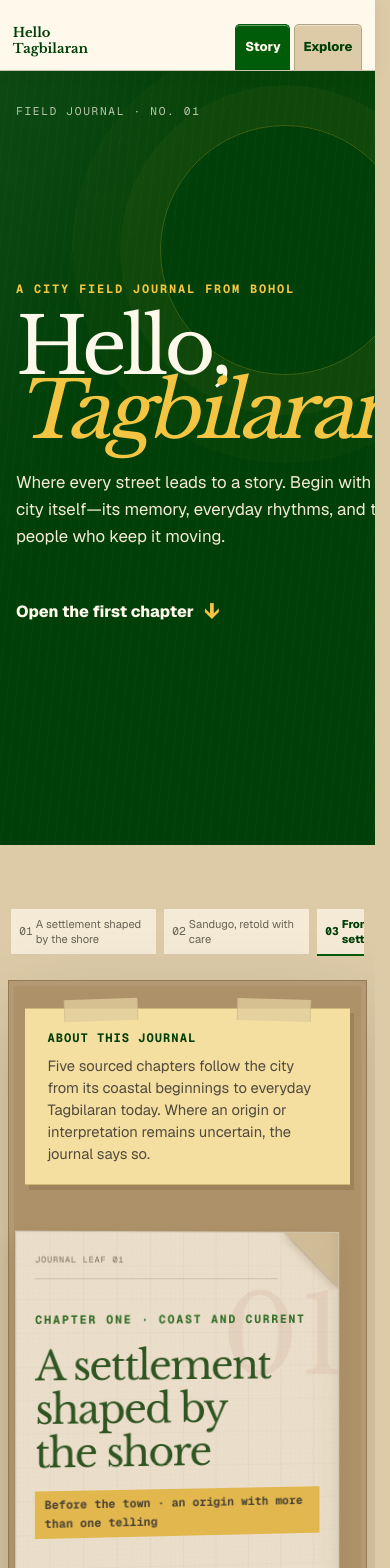
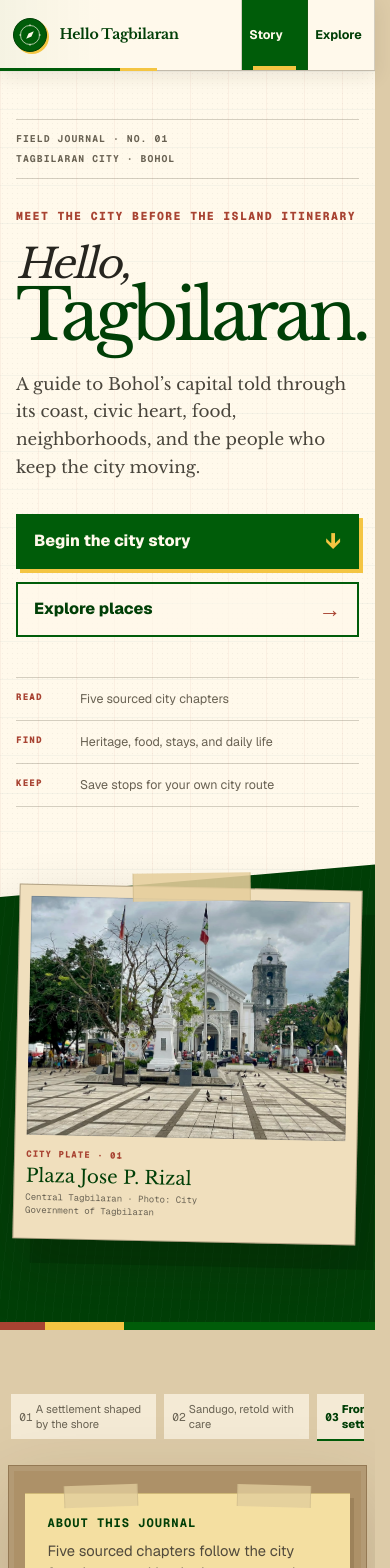
Before and after one commit to Kikypochiki/hello-tagbilaran, a Next.js app: page / in a window 390 px wide. Shown: the top 1568 px of the page. Built offline with nearby package versions, Linux system fonts and the light colour scheme.

Commit message:
feat: redesign header and journal cover

```diff
--- a/app/globals.css
+++ b/app/globals.css
@@ -194,34 +194,52 @@ h3 {
   z-index: 100;
   top: 0;
   padding-inline: var(--space-page);
-  background: var(--paper-light);
-  border-bottom: 1px solid rgba(65, 54, 34, 0.28);
-  box-shadow: 0 3px 14px rgba(49, 39, 19, 0.08);
+  background-color: var(--paper-light);
+  background-image: linear-gradient(90deg, rgb(0 92 9 / 4%), transparent 28%);
+  border-bottom: 1px solid rgba(65, 54, 34, 0.32);
+  box-shadow: 0 5px 18px rgba(49, 39, 19, 0.1);
+}
+
+.site-header::after {
+  position: absolute;
+  right: 0;
+  bottom: -1px;
+  left: 0;
+  height: 3px;
+  content: "";
+  pointer-events: none;
+  background: linear-gradient(90deg, var(--heritage-green) 0 32%, var(--sunlight-yellow) 32% 42%, transparent 42%);
 }
 
 .site-header__inner {
-  display: flex;
-  align-items: flex-end;
-  justify-content: space-between;
+  display: grid;
+  grid-template-columns: auto minmax(220px, 1fr) auto;
+  align-items: center;
   max-width: var(--content-width);
   min-height: 78px;
   margin-inline: auto;
-  gap: 2rem;
+  gap: clamp(1.5rem, 4vw, 4rem);
 }
 
 .brand {
   display: flex;
   align-items: center;
-  min-height: 58px;
+  min-height: 60px;
   color: var(--heritage-green-dark);
   text-decoration: none;
-  gap: 0.7rem;
+  gap: 0.8rem;
 }
 
 .brand-mark {
-  width: 38px;
-  height: 38px;
+  width: 42px;
+  height: 42px;
   flex: 0 0 auto;
+  padding: 0.28rem;
+  color: var(--paper-light);
+  background: var(--heritage-green);
+  border: 1px solid var(--heritage-green-dark);
+  border-radius: 50%;
+  box-shadow: 3px 3px 0 var(--sunlight-yellow);
 }
 
 .brand strong,
@@ -231,50 +249,118 @@ h3 {
 
 .brand strong {
   font-family: var(--font-serif), Georgia, serif;
-  font-size: clamp(1rem, 2vw, 1.22rem);
-  line-height: 1.2;
+  font-size: clamp(1.02rem, 1.8vw, 1.3rem);
+  letter-spacing: -0.025em;
+  line-height: 1.1;
 }
 
 .brand small {
-  margin-top: 0.1rem;
+  margin-top: 0.2rem;
   color: var(--ink-muted);
   font-family: var(--font-mono), monospace;
-  font-size: 0.65rem;
+  font-size: 0.58rem;
+  letter-spacing: 0.1em;
+  text-transform: uppercase;
+}
+
+.site-header__descriptor {
+  display: grid;
+  justify-self: start;
+  max-width: 390px;
+  margin: 0;
+  padding-left: clamp(1.2rem, 3vw, 2.5rem);
+  color: var(--ink-muted);
+  border-left: 1px solid var(--rule);
+  font-size: 0.75rem;
+  line-height: 1.35;
+}
+
+.site-header__descriptor span {
+  color: var(--heritage-green);
+  font-family: var(--font-mono), monospace;
+  font-size: 0.58rem;
+  font-weight: 750;
   letter-spacing: 0.12em;
   text-transform: uppercase;
 }
 
-.paper-tabs {
+.site-nav {
   display: flex;
-  align-items: flex-end;
-  gap: 0.35rem;
-}
-
-.paper-tab {
+  align-self: stretch;
+  align-items: stretch;
+  border-inline: 1px solid var(--rule);
+}
+
+.site-nav__link {
+  position: relative;
   display: inline-flex;
   align-items: center;
-  justify-content: center;
-  min-width: 96px;
-  min-height: 48px;
-  padding: 0.65rem 1.2rem;
+  min-width: 122px;
+  min-height: 58px;
+  padding: 0.7rem 1rem;
   color: var(--heritage-green-dark);
-  background: var(--paper-deep);
-  border: 1px solid rgba(56, 50, 37, 0.26);
-  border-bottom: 0;
-  border-radius: 5px 5px 0 0;
-  font-weight: 720;
+  background: transparent;
+  border-right: 1px solid var(--rule);
   text-decoration: none;
-  box-shadow: inset 0 1px rgba(255, 255, 255, 0.4);
-}
-
-.paper-tab:hover {
-  background: #ead9b7;
-}
-
-.paper-tab[data-active] {
+  gap: 0.7rem;
+}
+
+.site-nav__link:last-child {
+  border-right: 0;
+}
+
+.site-nav__link:hover {
+  background: rgb(221 203 168 / 48%);
+}
+
+.site-nav__link[data-active] {
   color: var(--paper-light);
   background: var(--heritage-green);
-  border-color: var(--heritage-green);
+}
+
+.site-nav__link[data-active]::after {
+  position: absolute;
+  right: 0.7rem;
+  bottom: 0;
+  left: 0.7rem;
+  height: 4px;
+  content: "";
+  background: var(--sunlight-yellow);
+}
+
+.site-nav__number {
+  color: var(--sandugo-red);
+  font-family: var(--font-mono), monospace;
+  font-size: 0.58rem;
+  font-weight: 750;
+}
+
+.site-nav__link[data-active] .site-nav__number {
+  color: var(--sunlight-yellow);
+}
+
+.site-nav__link small,
+.site-nav__link strong {
+  display: block;
+}
+
+.site-nav__link small {
+  color: var(--ink-muted);
+  font-family: var(--font-mono), monospace;
+  font-size: 0.52rem;
+  letter-spacing: 0.12em;
+  line-height: 1;
+  text-transform: uppercase;
+}
+
+.site-nav__link strong {
+  margin-top: 0.2rem;
+  font-size: 0.86rem;
+  line-height: 1;
+}
+
+.site-nav__link[data-active] small {
+  color: rgb(255 249 235 / 72%);
 }
 
 .site-footer {
@@ -393,103 +479,295 @@ h3 {
 
 .journal-cover {
   position: relative;
-  display: grid;
+  display: block;
   min-height: calc(100svh - 78px);
-  place-items: center;
   overflow: hidden;
-  padding: clamp(5rem, 10vw, 8rem) var(--space-page);
-  color: var(--paper-light);
+  padding: clamp(3.5rem, 7vw, 7rem) var(--space-page) clamp(5rem, 8vw, 8rem);
+  color: var(--ink);
+  background-color: var(--paper-light);
+  background-image: linear-gradient(90deg, rgb(168 67 50 / 5%) 1px, transparent 1px),
+    linear-gradient(rgb(71 122 134 / 5%) 1px, transparent 1px),
+    radial-gradient(rgb(56 47 31 / 5%) 0.6px, transparent 0.6px);
+  background-size: 38px 38px, 38px 38px, 5px 5px;
+  isolation: isolate;
+}
+
+.journal-cover::before {
+  position: absolute;
+  z-index: 0;
+  top: 0;
+  right: 0;
+  bottom: 0;
+  width: 41%;
+  content: "";
   background-color: var(--heritage-green-dark);
-  background-image: linear-gradient(115deg, rgba(255, 255, 255, 0.055), transparent 35%),
-    repeating-linear-gradient(96deg, rgba(255, 255, 255, 0.018) 0 1px, transparent 1px 9px);
-  isolation: isolate;
+  background-image: repeating-linear-gradient(96deg, rgb(255 255 255 / 2%) 0 1px, transparent 1px 9px);
+  clip-path: polygon(15% 0, 100% 0, 100% 100%, 0 100%);
 }
 
 .journal-cover::after {
   position: absolute;
+  z-index: 4;
+  right: 0;
+  bottom: 0;
+  left: 0;
+  height: 8px;
+  content: "";
+  background: linear-gradient(90deg, var(--sandugo-red) 0 12%, var(--sunlight-yellow) 12% 33%, var(--heritage-green) 33%);
+}
+
+.journal-cover__layout {
+  position: relative;
   z-index: 2;
-  right: 0;
-  bottom: -1px;
-  left: 0;
-  height: 44px;
-  background: var(--paper);
-  clip-path: polygon(0 56%, 8% 34%, 20% 68%, 33% 32%, 48% 58%, 64% 30%, 78% 63%, 90% 36%, 100% 54%, 100% 100%, 0 100%);
+  display: grid;
+  grid-template-columns: minmax(0, 1.05fr) minmax(360px, 0.95fr);
+  align-items: center;
+  width: min(var(--content-width), 100%);
+  min-height: min(760px, calc(100svh - 12rem));
+  margin-inline: auto;
+  gap: clamp(3rem, 7vw, 8rem);
 }
 
 .journal-cover__content {
-  position: relative;
-  z-index: 3;
-  width: min(850px, 100%);
-  text-align: center;
+  min-width: 0;
 }
 
 .journal-cover .kicker {
-  color: var(--sunlight-yellow);
+  margin: clamp(2rem, 5vw, 4rem) 0 0;
+  color: var(--sandugo-red);
+  font-family: var(--font-mono), monospace;
+  font-size: 0.72rem;
+  font-weight: 750;
+  letter-spacing: 0.12em;
+  text-transform: uppercase;
 }
 
 .journal-cover h1 {
-  margin: 1rem 0 1.6rem;
-  font-size: clamp(4rem, 11vw, 9.7rem);
+  max-width: 820px;
+  margin: 1.2rem 0 1.5rem;
+  color: var(--heritage-green-dark);
+  font-size: clamp(4rem, 8.5vw, 8rem);
   font-weight: 400;
-  letter-spacing: -0.055em;
-  line-height: 0.82;
+  letter-spacing: -0.065em;
+  line-height: 0.88;
 }
 
 .journal-cover h1 span {
   display: block;
-  color: var(--sunlight-yellow);
+  color: var(--ink);
+  font-size: 0.58em;
   font-style: italic;
+  letter-spacing: -0.045em;
+  line-height: 1;
 }
 
 .journal-cover__dek {
-  max-width: 650px;
-  margin: 0 auto 2.4rem;
-  color: #f4ead6;
-  font-size: clamp(1.05rem, 2.3vw, 1.35rem);
-}
-
-.cover-scroll {
+  max-width: 58ch;
+  margin: 0;
+  color: #49453c;
+  font-family: var(--font-serif), Georgia, serif;
+  font-size: clamp(1.05rem, 1.7vw, 1.3rem);
+  line-height: 1.65;
+}
+
+.journal-cover__actions {
+  display: flex;
+  flex-wrap: wrap;
+  align-items: center;
+  margin-top: 2rem;
+  gap: 0.8rem;
+}
+
+.cover-scroll,
+.cover-explore {
   display: inline-flex;
   align-items: center;
-  min-height: 48px;
+  min-height: 52px;
+  padding: 0.8rem 1rem;
+  font-weight: 760;
+  text-decoration: none;
+  gap: 0.75rem;
+}
+
+.cover-scroll {
   color: var(--paper-light);
-  gap: 0.65rem;
-  font-weight: 720;
-}
-
-.cover-scroll span {
+  background: var(--heritage-green);
+  border: 2px solid var(--heritage-green);
+  box-shadow: 4px 4px 0 var(--sunlight-yellow);
+}
+
+.cover-scroll:hover {
+  background: var(--heritage-green-dark);
+}
+
+.cover-explore {
+  color: var(--heritage-green-dark);
+  background: rgb(255 249 235 / 64%);
+  border: 2px solid var(--heritage-green);
+}
+
+.cover-explore:hover {
+  background: var(--paper-deep);
+}
+
+.cover-scroll span,
+.cover-explore span {
   color: var(--sunlight-yellow);
   font-size: 1.4rem;
+  line-height: 1;
+}
+
+.cover-explore span {
+  color: var(--sandugo-red);
 }
 
 .journal-cover__registration {
+  display: flex;
+  justify-content: space-between;
+  padding: 0.7rem 0;
+  color: var(--ink-muted);
+  border-block: 1px solid var(--rule);
+  font-family: var(--font-mono), monospace;
+  font-size: 0.61rem;
+  font-weight: 700;
+  letter-spacing: 0.11em;
+  text-transform: uppercase;
+}
+
+.journal-cover__index {
+  display: grid;
+  grid-template-columns: repeat(3, minmax(0, 1fr));
+  margin: clamp(2.5rem, 5vw, 4rem) 0 0;
+  padding: 0;
+  border-block: 1px solid var(--rule);
+}
+
+.journal-cover__index div {
+  padding: 1rem 0.9rem 1rem 0;
+  border-right: 1px solid var(--rule);
+}
+
+.journal-cover__index div + div {
+  padding-left: 0.9rem;
+}
+
+.journal-cover__index div:last-child {
+  border-right: 0;
+}
+
+.journal-cover__index dt {
+  color: var(--sandugo-red);
+  font-family: var(--font-mono), monospace;
+  font-size: 0.58rem;
+  font-weight: 800;
+  letter-spacing: 0.12em;
+  text-transform: uppercase;
+}
+
+.journal-cover__index dd {
+  margin: 0.35rem 0 0;
+  color: var(--ink-muted);
+  font-size: 0.78rem;
+  line-height: 1.45;
+}
+
+.journal-cover__postcard {
+  position: relative;
+  width: min(590px, 100%);
+  margin: 0;
+  padding: clamp(0.7rem, 1.5vw, 1rem) clamp(0.7rem, 1.5vw, 1rem) 1.35rem;
+  color: var(--ink);
+  background: #f0dfbd;
+  border: 1px solid rgb(58 48 30 / 36%);
+  box-shadow: 18px 24px 0 rgb(0 38 4 / 35%), 0 28px 60px rgb(29 24 14 / 24%);
+  transform: rotate(1.2deg);
+}
+
+.journal-cover__postcard::before {
   position: absolute;
-  z-index: 2;
-  top: 2rem;
-  left: var(--space-page);
-  color: rgba(255, 249, 235, 0.72);
-  font-family: var(--font-mono), monospace;
-  font-size: 0.7rem;
-  letter-spacing: 0.15em;
+  z-index: 3;
+  top: -15px;
+  left: 50%;
+  width: 118px;
+  height: 28px;
+  content: "";
+  background: rgb(230 207 157 / 88%);
+  border-inline: 1px solid rgb(84 72 42 / 12%);
+  transform: translateX(-50%) rotate(-2deg);
+}
+
+.journal-cover__photo {
+  position: relative;
+  overflow: hidden;
+  background: #cfc4aa;
+  aspect-ratio: 4 / 3;
+}
+
+.journal-cover__photo::after {
+  position: absolute;
+  inset: 0;
+  content: "";
+  pointer-events: none;
+  box-shadow: inset 0 0 0 1px rgb(38 37 31 / 18%);
+  mix-blend-mode: multiply;
+}
+
+.journal-cover__photo img {
+  display: block;
+  width: 100%;
+  height: 100%;
+  object-fit: cover;
+  filter: saturate(0.88) contrast(1.03);
+}
+
+.journal-cover__postcard figcaption {
+  display: grid;
+  margin-top: 0.8rem;
+  font-family: var(--font-mono), monospace;
+  line-height: 1.45;
+  gap: 0.1rem;
+}
+
+.journal-cover__postcard figcaption > span:first-child {
+  color: var(--sandugo-red);
+  font-size: 0.56rem;
+  font-weight: 800;
+  letter-spacing: 0.12em;
+  text-transform: uppercase;
+}
+
+.journal-cover__postcard figcaption strong {
+  color: var(--heritage-green-dark);
+  font-family: var(--font-serif), Georgia, serif;
+  font-size: clamp(1.15rem, 2vw, 1.45rem);
+  font-weight: 400;
+}
+
+.journal-cover__postcard figcaption > span:last-child {
+  max-width: 72%;
+  color: var(--ink-muted);
+  font-size: 0.56rem;
 }
 
 .journal-cover__postmark {
   position: absolute;
-  z-index: 2;
-  right: clamp(1.5rem, 7vw, 7rem);
-  bottom: clamp(4rem, 8vw, 7rem);
+  z-index: 4;
+  right: -1.2rem;
+  bottom: -1.4rem;
   display: grid;
-  width: 142px;
-  height: 142px;
-  color: rgba(255, 249, 235, 0.58);
+  width: 112px;
+  height: 112px;
+  color: var(--heritage-green);
+  background: rgb(255 249 235 / 88%);
   border: 2px solid currentColor;
   border-radius: 50%;
   place-content: center;
   text-align: center;
   transform: rotate(-8deg);
   font-family: var(--font-mono), monospace;
-  font-size: 0.68rem;
-  letter-spacing: 0.12em;
+  font-size: 0.56rem;
+  font-weight: 750;
+  letter-spacing: 0.1em;
 }
 
 .journal-cover__postmark::before,
@@ -503,24 +781,11 @@ h3 {
 }
 
 .journal-cover__postmark::before {
-  top: 45px;
+  top: 35px;
 }
 
 .journal-cover__postmark::after {
-  bottom: 45px;
-}
-
-.journal-cover__sun {
-  position: absolute;
-  z-index: 1;
-  top: 7%;
-  right: -9vw;
-  width: clamp(250px, 40vw, 620px);
-  aspect-ratio: 1;
-  border: 1px solid rgba(244, 197, 66, 0.24);
-  border-radius: 50%;
-  box-shadow: 0 0 0 40px rgba(244, 197, 66, 0.035),
-    0 0 0 88px rgba(244, 197, 66, 0.025);
+  bottom: 35px;
 }
 
 .story-layout {
@@ -1708,28 +1973,43 @@ h3 {
   }
 
   .site-header__inner {
+    grid-template-columns: minmax(0, 1fr) auto;
     min-height: 70px;
     gap: 0.5rem;
   }
 
+  .site-header__descriptor {
+    display: none;
+  }
+
+  .brand {
+    min-width: 0;
+  }
+
   .brand-mark {
-    width: 32px;
-    height: 32px;
+    width: 34px;
+    height: 34px;
+    box-shadow: 2px 2px 0 var(--sunlight-yellow);
   }
 
   .brand small {
+    font-size: 0.49rem;
+  }
+
+  .site-nav {
+    flex: 0 0 auto;
+    margin-right: -0.8rem;
+  }
+
+  .site-nav__link {
+    min-width: 88px;
+    min-height: 54px;
+    padding: 0.55rem 0.7rem;
+    gap: 0.4rem;
+  }
+
+  .site-nav__number {
     display: none;
-  }
-
-  .paper-tabs {
-    flex: 0 0 auto;
-    gap: 0.2rem;
-  }
-
-  .paper-tab {
-    min-width: auto;
-    min-height: 46px;
-    padding: 0.55rem 0.8rem;
   }
 
   .site-footer {
@@ -1742,33 +2022,48 @@ h3 {
 
   .journal-cover {
     min-height: calc(100svh - 70px);
-    place-items: center start;
-    text-align: left;
-  }
-
-  .journal-cover__content {
-    text-align: left;
-  }
-
-  .journal-cover__dek {
-    margin-inline: 0;
+    padding: 3rem 1rem 5.5rem;
+  }
+
+  .journal-cover::before {
+    top: auto;
+    width: 100%;
+    height: 37%;
+    clip-path: polygon(0 7%, 100% 0, 100% 100%, 0 100%);
+  }
+
+  .journal-cover__layout {
+    grid-template-columns: 1fr;
+    min-height: 0;
+    gap: 5rem;
+  }
+
+  .journal-cover .kicker {
+    margin-top: 1.75rem;
+  }
+
+  .journal-cover h1 {
+    font-size: clamp(4rem, 15vw, 6.7rem);
+  }
+
+  .journal-cover__postcard {
+    justify-self: center;
   }
 
   .journal-cover__postmark {
-    right: 1.2rem;
-    bottom: 3.5rem;
-    width: 100px;
-    height: 100px;
-    font-size: 0.55rem;
-    opacity: 0.58;
+    right: -0.6rem;
+    bottom: -1.6rem;
+    width: 96px;
+    height: 96px;
+    font-size: 0.49rem;
   }
 
   .journal-cover__postmark::before {
-    top: 31px;
+    top: 29px;
   }
 
   .journal-cover__postmark::after {
-    bottom: 31px;
+    bottom: 29px;
   }
 
   .story-layout {
@@ -1894,22 +2189,48 @@ h3 {
 }
 
 @media (max-width: 600px) {
-  .brand-mark {
+  .brand small {
     display: none;
   }
 
   .brand strong {
-    max-width: 118px;
-    font-size: 0.88rem;
+    font-size: 0.95rem;
   }
 
   .site-header__inner {
     gap: 0.25rem;
   }
 
-  .paper-tab {
-    padding-inline: 0.65rem;
-    font-size: 0.84rem;
+  .site-nav__link {
+    min-width: 78px;
+    padding-inline: 0.6rem;
+  }
+
+  .journal-cover__registration {
+    align-items: flex-start;
+    flex-direction: column;
+    gap: 0.25rem;
+  }
+
+  .journal-cover__index {
+    grid-template-columns: 1fr;
+  }
+
+  .journal-cover__index div,
+  .journal-cover__index div + div {
+    display: grid;
+    grid-template-columns: 4rem 1fr;
+    padding: 0.75rem 0;
+    border-right: 0;
+    border-bottom: 1px solid var(--rule);
+  }
+
+  .journal-cover__index div:last-child {
+    border-bottom: 0;
+  }
+
+  .journal-cover__index dd {
+    margin: 0;
   }
 
   .place-detail h1 {
@@ -1924,21 +2245,40 @@ h3 {
 
 @media (max-width: 460px) {
   .brand strong {
-    max-width: 104px;
-    font-size: 0.82rem;
-  }
-
-  .paper-tab {
-    padding-inline: 0.55rem;
-    font-size: 0.8rem;
+    font-size: 0.88rem;
+  }
+
+  .site-nav__link {
+    min-width: 66px;
+    padding-inline: 0.45rem;
+  }
+
+  .site-nav__link small {
+    display: none;
+  }
+
+  .site-nav__link strong {
+    margin-top: 0;
+    font-size: 0.78rem;
   }
 
   .journal-cover h1 {
-    font-size: clamp(3.6rem, 20vw, 5.7rem);
+    font-size: clamp(3.6rem, 18vw, 5.4rem);
   }
 
   .journal-cover__postmark {
     display: none;
+  }
+
+  .journal-cover__actions {
+    align-items: stretch;
+    flex-direction: column;
+  }
+
+  .cover-scroll,
+  .cover-explore {
+    justify-content: space-between;
+    width: 100%;
   }
 
   .category-filters {
@@ -2668,7 +3008,7 @@ h3 {
 
   .scope-badge,
   .category-label,
-  .paper-tab,
+  .site-nav__link,
   .stamp-button,
   .primary-action,
   .secondary-action {
@@ -3484,7 +3824,7 @@ h3 {
   }
 }
 
-/* Keep the map route to one viewport beneath the paper-tab header. */
+/* Keep the map route to one viewport beneath the global header. */
 .explore-page.explore-page--map-only {
   height: calc(100svh - 78px);
   min-height: 620px;
--- a/app/page.tsx
+++ b/app/page.tsx
@@ -1,5 +1,6 @@
 import type { Metadata } from "next";
 import Image from "next/image";
+import Link from "next/link";
 import { historyChapters } from "@/content/history";
 import { StoryExit } from "@/components/story/story-exit";
 import { StoryProgress } from "@/components/story/story-progress";
@@ -17,28 +18,67 @@ export default function Home() {
     <main id="main-content" className="story-journal">
       <StoryUnfolding />
       <section className="journal-cover" aria-labelledby="cover-title">
-        <div className="journal-cover__registration" aria-hidden="true">
-          FIELD JOURNAL · NO. 01
+        <div className="journal-cover__layout">
+          <div className="journal-cover__content">
+            <div className="journal-cover__registration">
+              <span>Field journal · No. 01</span>
+              <span>Tagbilaran City · Bohol</span>
             </div>
-        <div className="journal-cover__content">
-          <p className="kicker">A city field journal from Bohol</p>
+            <p className="kicker">Meet the city before the island itinerary</p>
             <h1 id="cover-title">
-            Hello,
-            <span>Tagbilaran.</span>
+              <span>Hello,</span>
+              Tagbilaran.
             </h1>
             <p className="journal-cover__dek">
-            Where every street leads to a story. Begin with the city itself—its memory,
-            everyday rhythms, and the people who keep it moving.
+              A guide to Bohol’s capital told through its coast, civic heart, food,
+              neighborhoods, and the people who keep the city moving.
             </p>
+            <div className="journal-cover__actions">
               <a className="cover-scroll" href="#coast-and-current">
-            Open the first chapter <span aria-hidden="true">↓</span>
+                Begin the city story <span aria-hidden="true">↓</span>
               </a>
+              <Link className="cover-explore" href="/explore">
+                Explore places <span aria-hidden="true">→</span>
+              </Link>
             </div>
+            <dl className="journal-cover__index" aria-label="What this guide offers">
+              <div>
+                <dt>Read</dt>
+                <dd>Five sourced city chapters</dd>
+              </div>
+              <div>
+                <dt>Find</dt>
+                <dd>Heritage, food, stays, and daily life</dd>
+              </div>
+              <div>
+                <dt>Keep</dt>
+                <dd>Save stops for your own city route</dd>
+              </div>
+            </dl>
+          </div>
+
+          <figure className="journal-cover__postcard">
+            <div className="journal-cover__photo">
+              <Image
+                src="/images/places/plaza-rizal.jpg"
+                alt="Plaza Jose P. Rizal and St. Joseph the Worker Cathedral in central Tagbilaran"
+                width={2048}
+                height={1152}
+                sizes="(max-width: 780px) 92vw, 44vw"
+                priority
+              />
+            </div>
+            <figcaption>
+              <span>City plate · 01</span>
+              <strong>Plaza Jose P. Rizal</strong>
+              <span>Central Tagbilaran · Photo: City Government of Tagbilaran</span>
+            </figcaption>
             <div className="journal-cover__postmark" aria-hidden="true">
               <span>TAGBILARAN</span>
               <span>BOHOL · PH</span>
             </div>
-        <div className="journal-cover__sun" aria-hidden="true" />
+          </figure>
+        </div>
       </section>
 
       <div className="story-layout">
--- a/components/site-header.tsx
+++ b/components/site-header.tsx
@@ -4,8 +4,8 @@ import Link from "next/link";
 import { usePathname } from "next/navigation";
 
 const navigation = [
-  { href: "/", label: "Story" },
-  { href: "/explore", label: "Explore" },
+  { href: "/", label: "Story", meta: "Read" },
+  { href: "/explore", label: "Explore", meta: "Map" },
 ];
 
 function CompassMark() {
@@ -16,9 +16,10 @@ function CompassMark() {
       viewBox="0 0 52 52"
       fill="none"
     >
-      <circle cx="26" cy="26" r="22" stroke="currentColor" strokeWidth="1.5" />
-      <path d="M30.8 20.2 27.6 28l-7.8 3.2 3.2-7.8 7.8-3.2Z" fill="currentColor" />
-      <path d="M26 1.5v5M26 45.5v5M1.5 26h5M45.5 26h5" stroke="currentColor" />
+      <circle cx="26" cy="26" r="21.5" stroke="currentColor" strokeWidth="1.5" />
+      <circle cx="26" cy="26" r="3" fill="currentColor" />
+      <path d="m34.5 17.5-5.3 11.7-11.7 5.3 5.3-11.7 11.7-5.3Z" fill="currentColor" />
+      <path d="M26 1.5v5M26 45.5v5M1.5 26h5M45.5 26h5" stroke="currentColor" strokeWidth="1.5" />
     </svg>
   );
 }
@@ -31,13 +32,17 @@ export function SiteHeader() {
       <div className="site-header__inner">
         <Link className="brand" href="/" aria-label="Hello Tagbilaran home">
           <CompassMark />
-          <span>
+          <span className="brand__wordmark">
             <strong>Hello Tagbilaran</strong>
-            <small>City field journal</small>
+            <small>Tagbilaran City · Bohol</small>
           </span>
         </Link>
-        <nav className="paper-tabs" aria-label="Primary navigation">
-          {navigation.map((item) => {
+        <p className="site-header__descriptor">
+          <span>City field journal</span>
+          History, food, places, and everyday life
+        </p>
+        <nav className="site-nav" aria-label="Primary navigation">
+          {navigation.map((item, index) => {
             const active =
               item.href === "/"
                 ? pathname === "/"
@@ -46,12 +51,18 @@ export function SiteHeader() {
             return (
               <Link
                 key={item.href}
-                className="paper-tab"
+                className="site-nav__link"
                 data-active={active || undefined}
                 href={item.href}
                 aria-current={active ? "page" : undefined}
               >
-                {item.label}
+                <span className="site-nav__number" aria-hidden="true">
+                  {String(index + 1).padStart(2, "0")}
+                </span>
+                <span>
+                  <small>{item.meta}</small>
+                  <strong>{item.label}</strong>
+                </span>
               </Link>
             );
           })}
```
Lines whose indentation alone changed are shown as unchanged.
